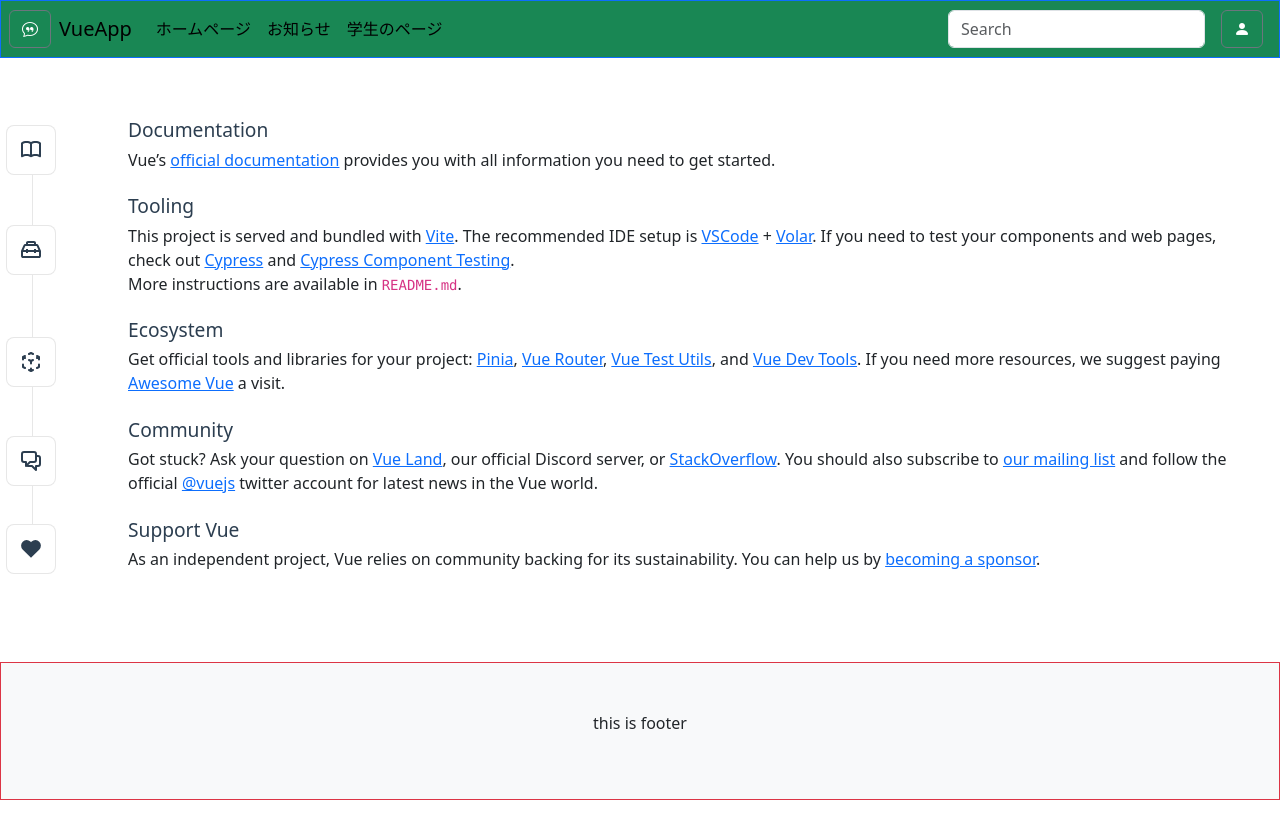
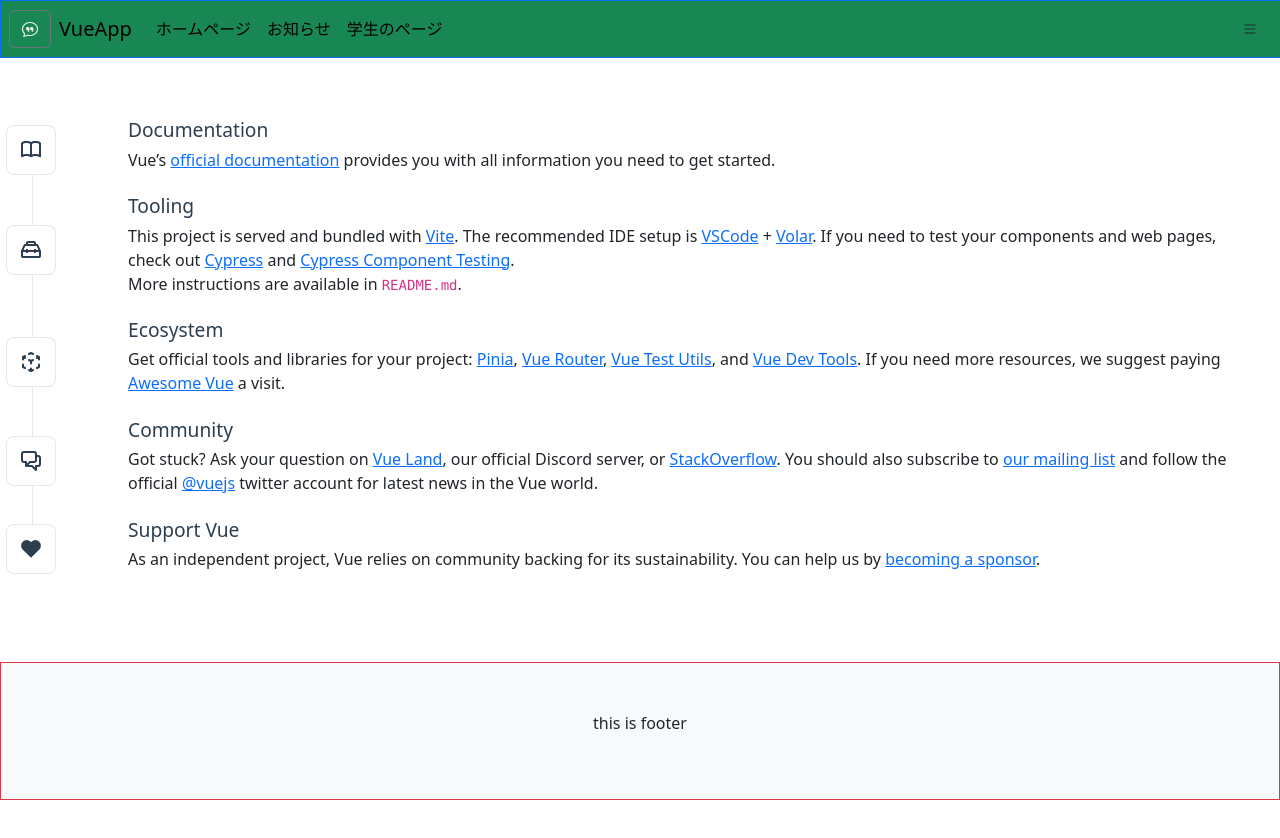
Before and after one commit to damouu/LibraryApp-VUEJS, a Vue app: page / in a window 1280 px wide. Shown: the top 838 px of the page. Built offline with nearby package versions, Linux system fonts and the light colour scheme.

Commit message:
#POLARISDPVUEJS-11 Done Unassigned Fixed Done
Refactor: Changes

removes the form attribute to a simpler button attribute.

```diff
--- a/src/components/FormSearch.vue
+++ b/src/components/FormSearch.vue
@@ -1,12 +1,5 @@
 <template>
-  <div class="pe-2">
-    <form class="d-flex">
-      <input class="form-control me-2" type="search" placeholder="Search" aria-label="Search">
-      <button class="btn btn-success rounded border border-secondary ms-2 me-2">
-        <i class="bi bi-person-fill"></i>
-      </button>
-    </form>
-  </div>
+  <button class="btn rounded ms-2 me-2">
+    <i class="bi bi-list"></i>
+  </button>
 </template>
-<script setup lang="ts">
-</script>
```
